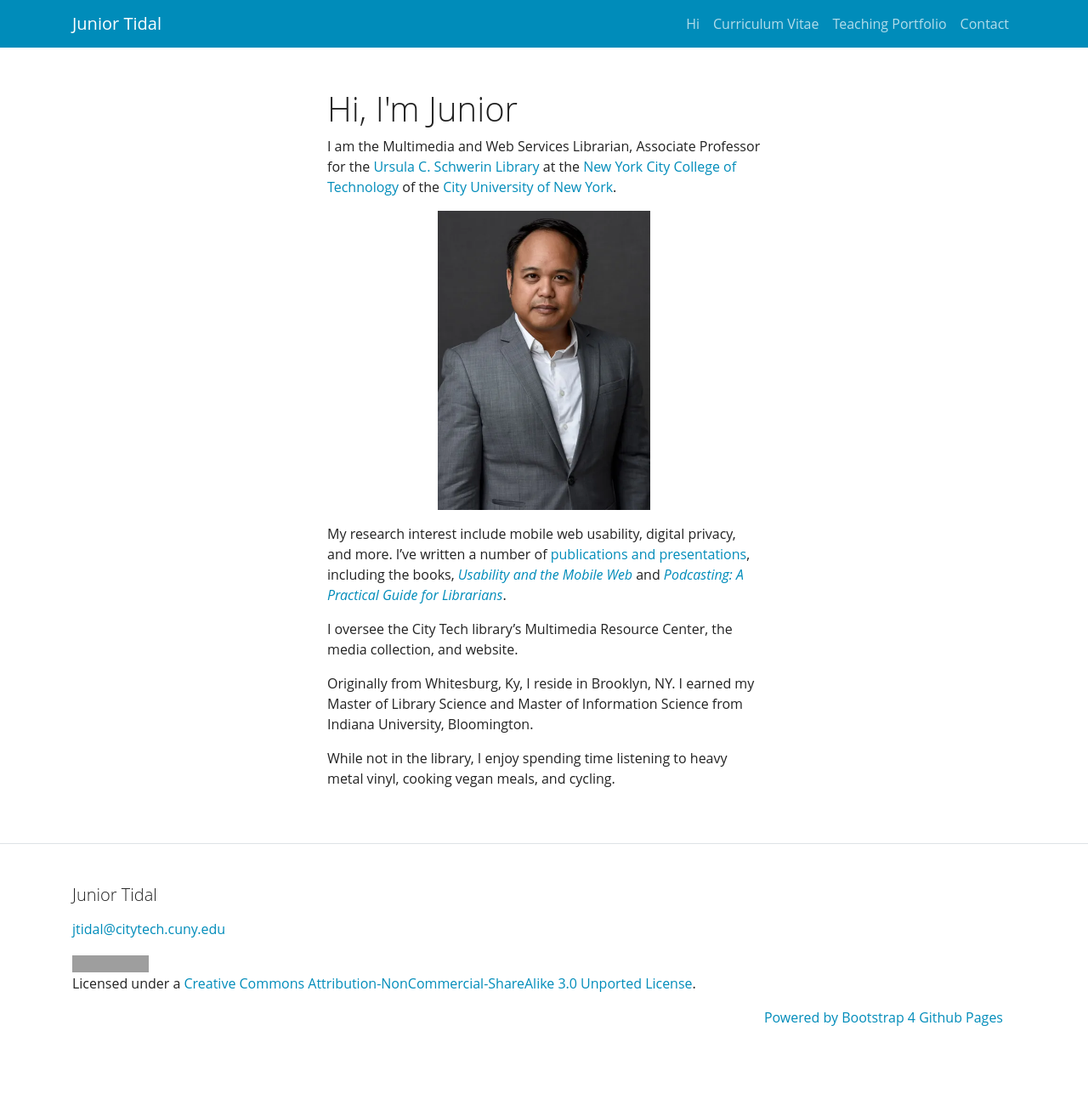
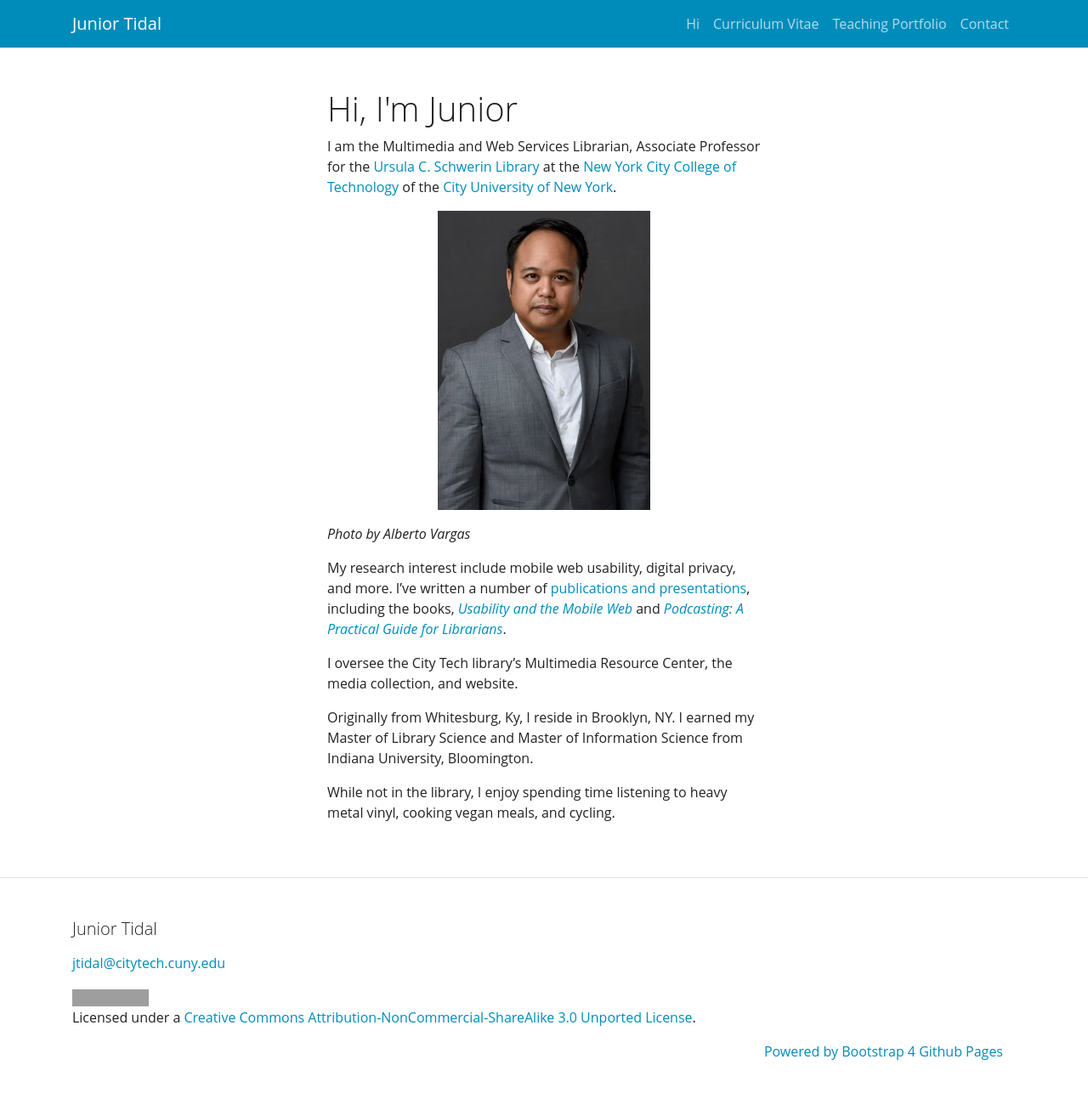
Before and after one commit to KentuckyFriedTofu/kentuckyfriedtofu.github.io.bak2, a Jekyll site: the page built from index.md, in a window 1280 px wide. Shown: the whole page at 85% size. Built offline with Jekyll 4.4.1, drawn with Linux system fonts in a browser that asks for light colours; before the commit the page ends 1273 px from its top, so only the background shows below that; grey boxes are pictures that could not be loaded.

Commit message:
Update index.md

```diff
--- a/index.md
+++ b/index.md
@@ -8,6 +8,7 @@ I am the Multimedia and Web Services Librarian, Associate Professor for the [Urs
 {:refdef: style="text-align: center;"}
 ![Photo by Al Vargas](https://juniortidal.com/assets/junior_tidal.jpg "Photo by Al Vargas"){: width="250"}
 {: refdef}
+*Photo by Alberto Vargas*
 
 My research interest include mobile web usability, digital privacy, and more. I've written a number of [publications and presentations](cv.html), including the books, [*Usability and the Mobile Web*](http://www.worldcat.org/oclc/937668047) and [*Podcasting: A Practical Guide for Librarians*](http://www.worldcat.org/oclc/1259038141).
 
```
